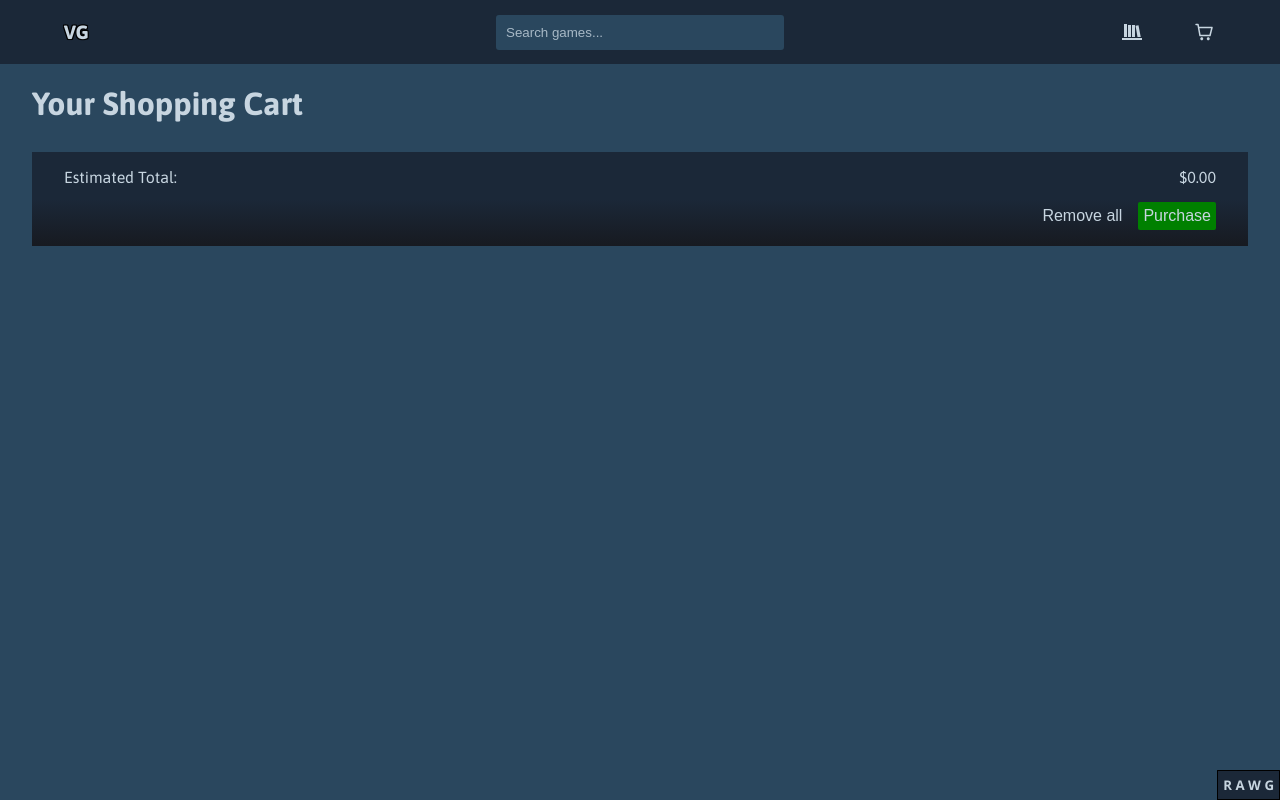
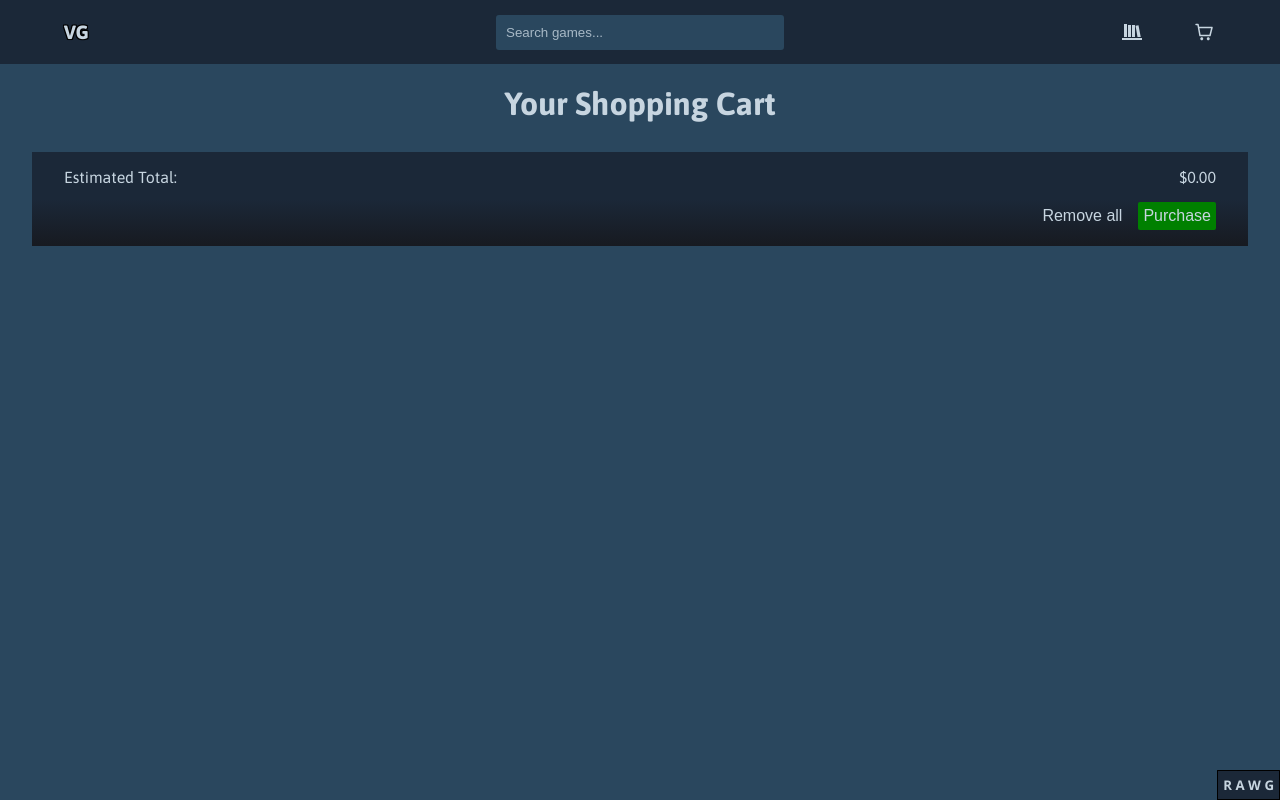
Before and after one commit to Cooper-Adams/Shopping-Cart, a React (Vite) app: page /cart in a window 1280 px wide. Built offline with nearby package versions, Linux system fonts and the light colour scheme.

Commit message:
Centered cart title on smaller devices

```diff
--- a/src/styles/Cart.css
+++ b/src/styles/Cart.css
@@ -105,6 +105,10 @@
 }
 
 @media only screen and (max-width: 1440px) {
+    .cart-title {
+        align-self: center;
+    }
+
     .ic-cont {
         width: 95%;
     }
```
